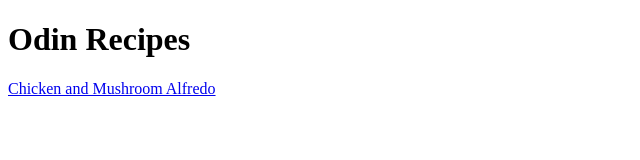
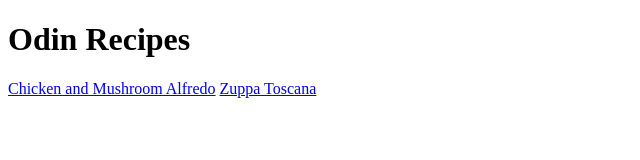
Before and after one commit to sloghead/odin-recipes, a plain HTML site: page index.html in a window 1280 px wide. Shown: the whole page, without its empty margins (0-640 px from the left). Drawn offline with Linux system fonts and the light colour scheme.

Commit message:
Edit page content

```diff
--- a/index.html
+++ b/index.html
@@ -7,5 +7,6 @@
     <body>
         <h1>Odin Recipes</h1>
         <a href="recipes/chicken-and-mushroom-alfredo.html">Chicken and Mushroom Alfredo</a>
+        <a href="recipes/zuppa-toscana.html">Zuppa Toscana</a>
     </body>
 </html>
```
